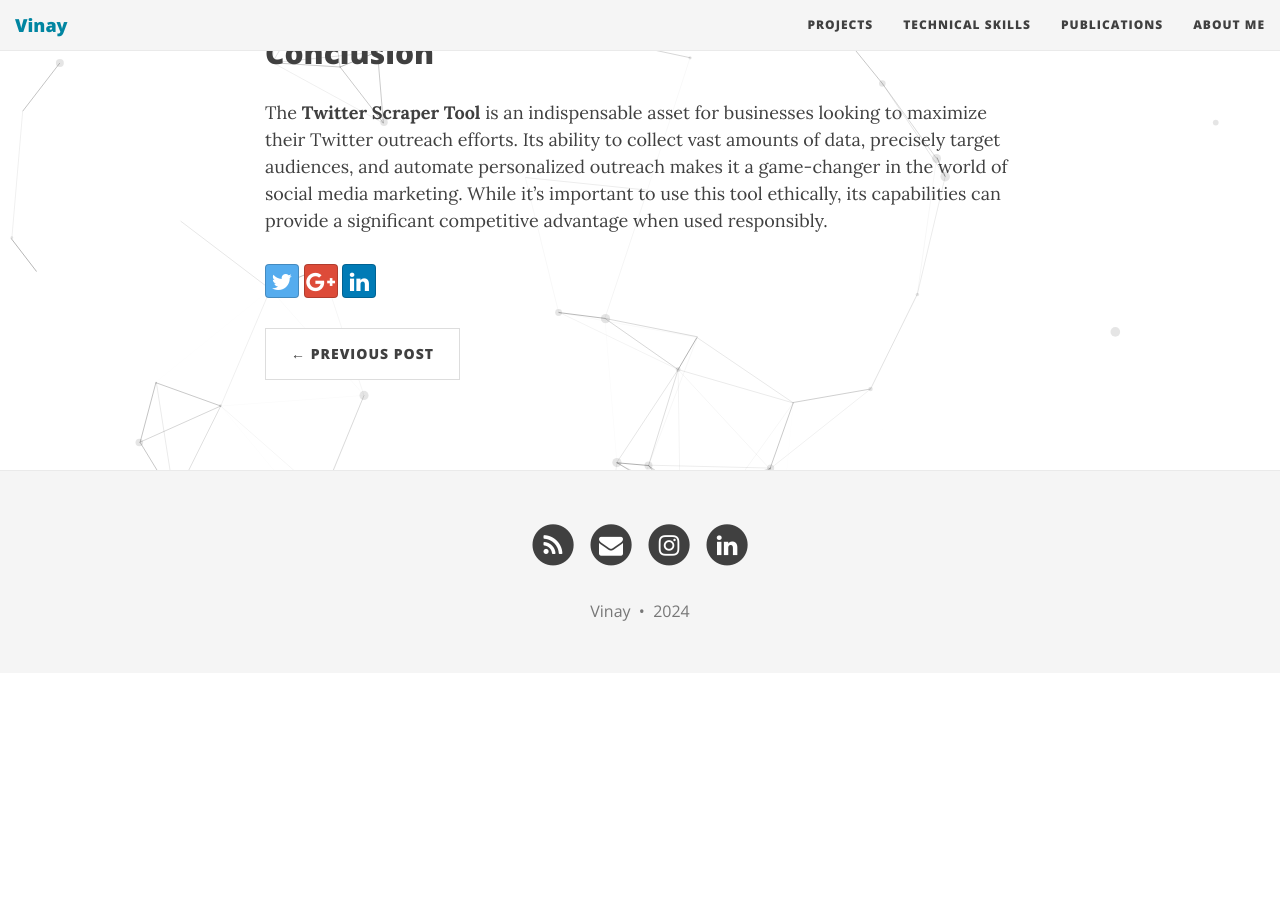
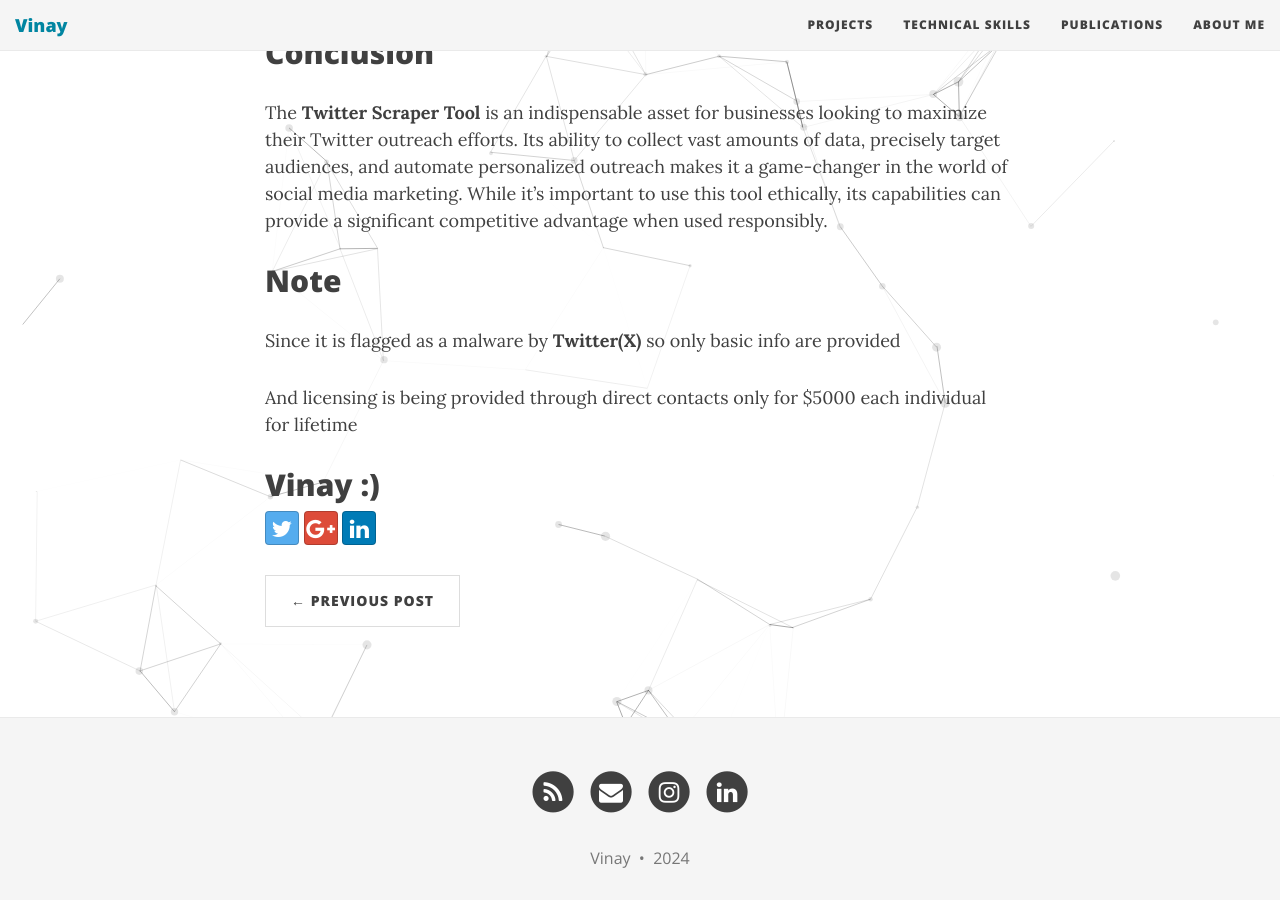
Before and after one commit to Vinaygond/Vinaygond.github.io, a Jekyll site: the page built from _posts/2024-08-26-twitter-scraper.md, in a window 1280 px wide and 900 px high, scrolled down 3241 px. Built offline with Jekyll 4.4.1, drawn with Linux system fonts in a browser that asks for light colours; nearby versions of some CDN libraries; comment, search, counter and statistics services are not loaded; before the commit the page ends 3921 px from its top, so only the background shows below that.

Commit message:
Update 2024-08-26-twitter-scraper.md

```diff
--- a/_posts/2024-08-26-twitter-scraper.md
+++ b/_posts/2024-08-26-twitter-scraper.md
@@ -67,3 +67,11 @@
 ## Conclusion
 
 The **Twitter Scraper Tool** is an indispensable asset for businesses looking to maximize their Twitter outreach efforts. Its ability to collect vast amounts of data, precisely target audiences, and automate personalized outreach makes it a game-changer in the world of social media marketing. While it’s important to use this tool ethically, its capabilities can provide a significant competitive advantage when used responsibly.
+
+## Note
+
+Since it is flagged as a malware by **Twitter(X)** so only basic info are provided
+
+And licensing is being provided through direct contacts only for $5000 each individual for lifetime
+
+## Vinay :)
```
